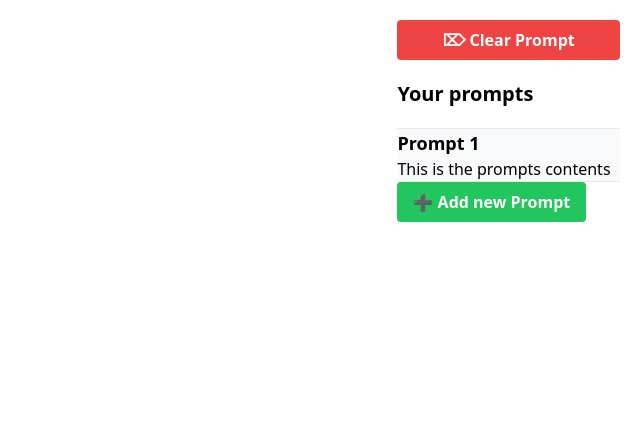
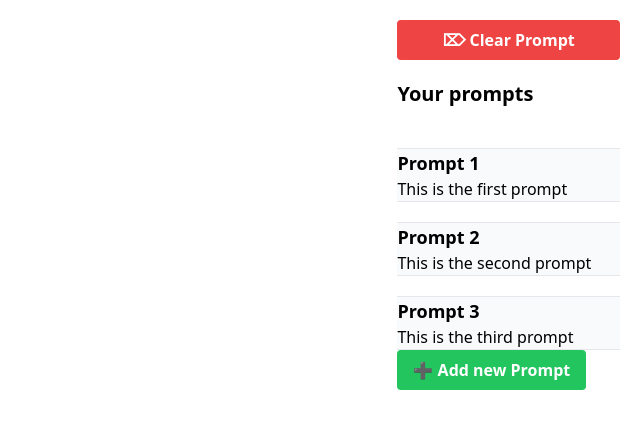
Before and after one commit to PaulTreanor/PromptMarker, a React (Vite) app: page / in a window 1280 px wide. Shown: the top 428 px of the page, without its empty margins (640-1280 px from the left). Built offline with nearby package versions, Linux system fonts and the light colour scheme.

Commit message:
Create list of prompts state in parent component

```diff
--- a/src/App.tsx
+++ b/src/App.tsx
@@ -1,5 +1,24 @@
 import { useRef } from 'react';
 import PromptBox from './PromptBox';
+
+
+const promptList = [
+  {
+    id: 1,
+    title: "Prompt 1",
+    text: "This is the first prompt"
+  },
+  {
+    id: 2,
+    title: "Prompt 2",
+    text: "This is the second prompt"
+  },
+  {
+    id: 3,
+    title: "Prompt 3",
+    text: "This is the third prompt"
+  }
+  ]
 
 function App() {
   const webviewRef = useRef(null);
@@ -69,7 +88,17 @@
             ⌦ Clear Prompt
           </button>
           <h3 className="pt-5 text-xl font-bold">Your prompts</h3>
-          <PromptBox AddPrompt={AddPrompt}/>
+
+          <ul className="pt-5">
+            {promptList.map((prompt) => (
+              <li key={prompt.id}>
+                <PromptBox AddPrompt={AddPrompt} PromptData={prompt}/>
+              </li>
+            ))}
+          </ul>
+
+
+
           <div>
             <button onClick={RemovePrompt} className="bg-green-500 hover:bg-green-700 text-white font-bold py-2 px-4 rounded">
               ➕ Add new Prompt
--- a/src/PromptBox.tsx
+++ b/src/PromptBox.tsx
@@ -1,9 +1,9 @@
 import React, { useState } from 'react';
 import Modal from './Modal';
 
-export default function PromptBox({ AddPrompt }) {
-    const [title, setTitle] = useState('Prompt 1');
-    const [contents, setContents] = useState('This is the prompts contents');
+export default function PromptBox({ AddPrompt, PromptData }) {
+    const [title, setTitle] = useState(PromptData.title);
+    const [contents, setContents] = useState(PromptData.text);
     const [isModalOpen, setIsModalOpen] = useState(false);
 
     const handleClick = () => {
```
